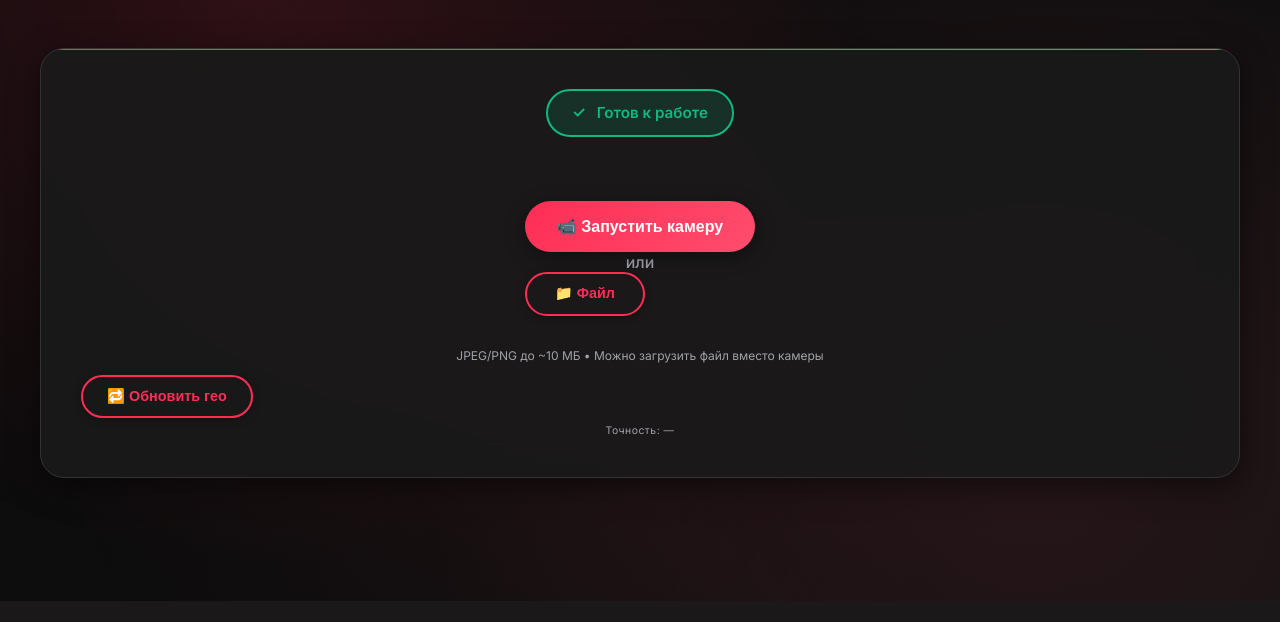
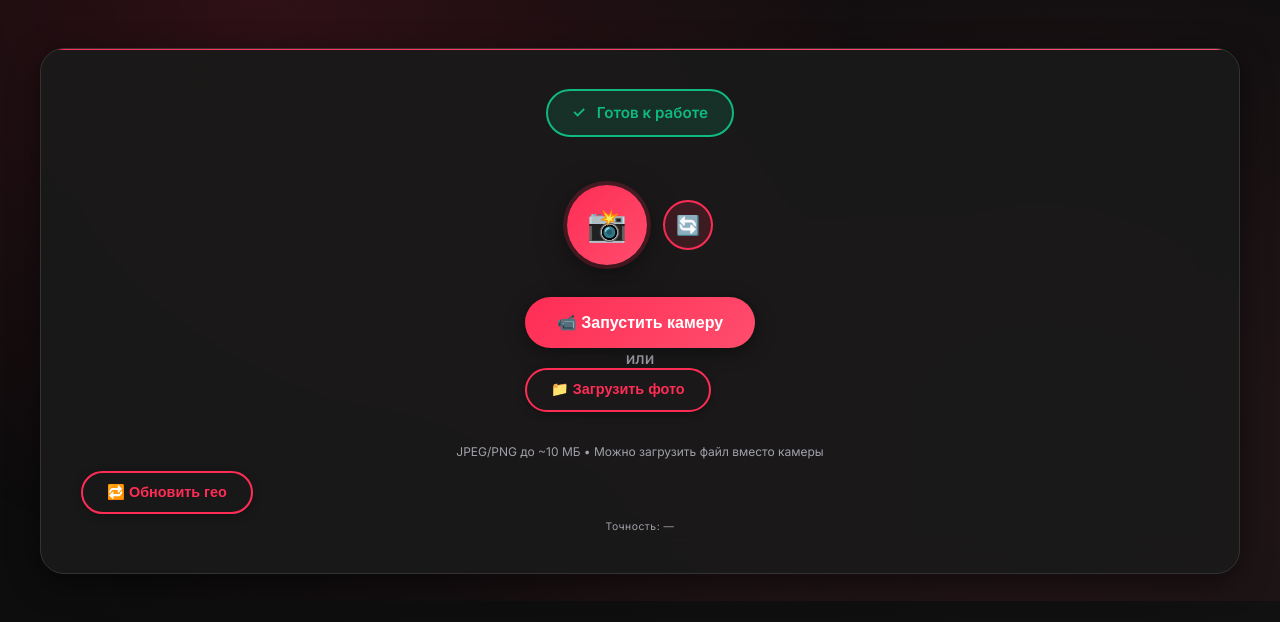
Before and after one commit to RobertV02/BuildXakaton, a Django app: page /playground/test/ in a window 1280 px wide. Shown: the part 199-821 px from the top of the page. Before the commit the page ends 800 px from the top, so only its background shows below. Run offline with Django 4.2, Linux system fonts and the light colour scheme.

Commit message:
fix design

```diff
--- a/mybuild/playground/templates/playground/photo_test.html
+++ b/mybuild/playground/templates/playground/photo_test.html
@@ -467,34 +467,61 @@
             display: none;
         }
 
-        .mobile-controls-bar {
-            position: fixed;
-            left: 0; right: 0; bottom: 0;
-            background: rgba(20,20,20,0.94);
-            backdrop-filter: blur(14px);
+        .camera-active-controls {
             display: flex;
-            justify-content: space-around;
-            padding: 0.65rem 1.1rem calc(env(safe-area-inset-bottom,0) + 0.65rem);
-            border-top: 1px solid var(--border-color);
-            z-index: 500;
+            gap: 1rem;
+            justify-content: center;
+            align-items: center;
+            margin-top: 1rem;
+            flex-wrap: wrap;
         }
-        .mc-btn {
+        .capture-btn-large {
             background: var(--gradient-primary);
             border: none;
-            width: 56px; height: 56px;
+            width: 80px; height: 80px;
             border-radius: 50%;
-            font-size: 1.3rem;
-            display:flex;align-items:center;justify-content:center;
-            color:#fff; cursor:pointer; box-shadow: var(--shadow-md);
-            transition: transform .25s;
+            font-size: 2rem;
+            display: flex;
+            align-items: center;
+            justify-content: center;
+            color: #fff;
+            cursor: pointer;
+            box-shadow: 0 0 0 4px rgba(255,45,85,0.2), var(--shadow-lg);
+            transition: all 0.3s ease;
+            position: relative;
         }
-        .mc-btn.shoot { box-shadow: 0 0 0 3px rgba(255,45,85,0.3); }
-        .mc-btn:active { transform: scale(.9); }
-        .mc-btn.switch, .mc-btn.start { font-size:1.25rem; }
-        .mc-btn:disabled { opacity:.5; cursor:not-allowed; }
-
-        @media (min-width: 900px) {
-            .mobile-controls-bar { display:none !important; }
+        .capture-btn-large::before {
+            content: '';
+            position: absolute;
+            width: 100%;
+            height: 100%;
+            border-radius: 50%;
+            background: rgba(255,255,255,0.1);
+            transform: scale(0);
+            transition: transform 0.3s ease;
+        }
+        .capture-btn-large:hover::before {
+            transform: scale(1.1);
+        }
+        .capture-btn-large:active {
+            transform: scale(0.95);
+        }
+        .switch-btn-mobile {
+            background: rgba(255,45,85,0.15);
+            border: 2px solid var(--primary-red);
+            color: var(--primary-red);
+            width: 50px; height: 50px;
+            border-radius: 50%;
+            font-size: 1.2rem;
+            display: flex;
+            align-items: center;
+            justify-content: center;
+            cursor: pointer;
+            transition: all 0.3s ease;
+        }
+        .switch-btn-mobile:hover {
+            background: var(--primary-red);
+            color: white;
         }
 
         .preview-wrapper {
@@ -555,6 +582,8 @@
             .header p { font-size: 1rem; padding: 0 1rem; }
             .main-card { padding: 1.2rem 1rem 1.3rem; border-radius: 20px; margin: 0.8rem 0; }
             .camera-controls { flex-direction: column; align-items: stretch; gap: 0.75rem; }
+            .camera-controls .controls-row { flex-direction: column; gap: 0.75rem; }
+            .separator { display: none; }
             .btn { width: 100%; max-width: none; padding: 1rem 1.15rem; font-size: 0.95rem; }
             .btn-small { padding: 0.85rem 1.05rem; font-size: 0.85rem; }
             .results-section { grid-template-columns: 1fr; gap: 1.2rem; }
@@ -569,6 +598,8 @@
             .preview-wrapper { max-width: 100%; }
             #preview { max-width: 100%; }
             .exif-summary-badge { max-width: 100%; }
+            /* Скрываем десктопные кнопки переключения/съемки на мобильных когда камера активна */
+            #switch-camera, #click-photo { display: none !important; }
         }
 
         @media (max-width: 480px) {
@@ -638,32 +669,37 @@
                 </div>
 
                 <video id="video" autoplay playsinline class="hidden" style="margin-bottom:1rem;"></video>
-                <div class="camera-controls">
-                    <div class="controls-row desktop-row">
+
+                <!-- Кнопки активной камеры - появляются только когда камера включена -->
+                <div class="camera-active-controls hidden" id="camera-active-controls">
+                    <button id="click-photo-large" class="capture-btn-large" title="Сделать снимок">
+                        📸
+                    </button>
+                    <button id="switch-camera-mobile" class="switch-btn-mobile" title="Переключить камеру">
+                        🔄
+                    </button>
+                </div>
+
+                <!-- Обычные кнопки управления -->
+                <div class="camera-controls" id="main-controls">
+                    <div class="controls-row">
                         <button id="start-camera" class="btn primary-action">
                             📹 Запустить камеру
                         </button>
                         <button id="switch-camera" class="btn btn-secondary btn-small hidden" title="Переключить камеру (фронтальная / тыльная)">
-                            🔄 Камера
+                            🔄 Переключить
                         </button>
-                        <button id="click-photo" class="btn capture-btn hidden" title="Сделать снимок">
-                            📸 Снимок
+                        <button id="click-photo" class="btn btn-secondary hidden" title="Сделать снимок">
+                            📸 Сделать фото
                         </button>
-                        <div class="separator desktop-sep">или</div>
+                        <div class="separator">или</div>
                         <button id="upload-button" class="btn btn-secondary btn-small" title="Загрузить готовое фото">
-                            📁 Файл
+                            📁 Загрузить фото
                         </button>
                         <input type="file" id="file-input" accept="image/*" class="hidden">
                     </div>
                 </div>
                 <div class="upload-hint">JPEG/PNG до ~10 МБ • Можно загрузить файл вместо камеры</div>
-
-                <div class="mobile-controls-bar hidden" id="mobile-bar">
-                    <button id="mb-upload" class="mc-btn" title="Загрузить файл">📁</button>
-                    <button id="mb-shoot" class="mc-btn shoot hidden" title="Сделать снимок">📸</button>
-                    <button id="mb-start" class="mc-btn start">📹</button>
-                    <button id="mb-switch" class="mc-btn switch hidden" title="Переключить камеру">🔄</button>
-                </div>
                 <canvas id="canvas" class="hidden"></canvas>
                 <div style="margin-top:0.75rem;">
                     <button id="refresh-geo" class="btn btn-small btn-secondary" style="width:auto;min-width:140px;">🔁 Обновить гео</button>
@@ -756,11 +792,10 @@
     const overlayCoords = document.getElementById('overlay-coords');
     const overlayDatetime = document.getElementById('overlay-datetime');
     const exifSummaryEl = document.getElementById('exif-summary');
-    const mobileBar = document.getElementById('mobile-bar');
-    const mbUpload = document.getElementById('mb-upload');
-    const mbShoot = document.getElementById('mb-shoot');
-    const mbStart = document.getElementById('mb-start');
-    const mbSwitch = document.getElementById('mb-switch');
+    const cameraActiveControls = document.getElementById('camera-active-controls');
+    const clickPhotoLarge = document.getElementById('click-photo-large');
+    const switchCameraMobile = document.getElementById('switch-camera-mobile');
+    const mainControls = document.getElementById('main-controls');
     const newCaptureBtn = document.getElementById('new-capture');
     const toggleExifBtn = document.getElementById('toggle-exif');
 
@@ -781,15 +816,20 @@
             statusElement.innerHTML = `${icons[type]}<span>${text}</span>`;
         }
 
-        function isMobile() { return window.innerWidth < 900; }
+        function isMobile() { return window.innerWidth <= 768; }
 
-        function syncMobileBarState() {
-            if (!isMobile()) { mobileBar.classList.add('hidden'); return; }
-            mobileBar.classList.remove('hidden');
-            const cameraActive = !video.classList.contains('hidden');
-            mbStart.classList.toggle('hidden', cameraActive);
-            mbShoot.classList.toggle('hidden', !cameraActive);
-            mbSwitch.classList.toggle('hidden', !cameraActive);
+        function updateCameraUI(cameraActive) {
+            if (cameraActive) {
+                cameraActiveControls.classList.remove('hidden');
+                startCameraButton.classList.add('hidden');
+                clickPhotoButton.classList.add('hidden');
+                switchCameraButton.classList.add('hidden');
+            } else {
+                cameraActiveControls.classList.add('hidden');
+                startCameraButton.classList.remove('hidden');
+                clickPhotoButton.classList.add('hidden');
+                switchCameraButton.classList.add('hidden');
+            }
         }
 
         async function startCamera(facingMode = 'user') {
@@ -819,10 +859,11 @@
                     video.classList.remove('mirrored');
                 }
                 video.classList.remove('hidden');
-                clickPhotoButton.classList.remove('hidden');
-                switchCameraButton.classList.remove('hidden');
-                startCameraButton.classList.add('hidden');
-                syncMobileBarState();
+                if (!isMobile()) {
+                    clickPhotoButton.classList.remove('hidden');
+                    switchCameraButton.classList.remove('hidden');
+                }
+                updateCameraUI(true);
 
                 currentFacingMode = facingMode;
                 updateStatus('Камера активна - готов к съемке');
@@ -848,10 +889,7 @@
 
         function afterCaptureStopUI() {
             video.classList.add('hidden');
-            clickPhotoButton.classList.add('hidden');
-            switchCameraButton.classList.add('hidden');
-            startCameraButton.classList.remove('hidden');
-            syncMobileBarState();
+            updateCameraUI(false);
         }
 
         clickPhotoButton.addEventListener('click', () => {
@@ -997,8 +1035,7 @@
                 updateStatus('Ошибка загрузки', 'error');
                 alert('Не удалось загрузить изображение на сервер.');
 
-                startCameraButton.classList.remove('hidden');
-                syncMobileBarState();
+                updateCameraUI(false);
             }
         }
 
@@ -1084,13 +1121,14 @@
 
         // --- Загрузка файла из системы ---
         uploadButton.addEventListener('click', () => { fileInput.click(); });
-        mbUpload.addEventListener('click', () => { fileInput.click(); });
-        mbStart.addEventListener('click', () => startCamera('user'));
-        mbSwitch.addEventListener('click', () => {
+
+        // Новые крупные кнопки для мобильных
+        clickPhotoLarge.addEventListener('click', () => clickPhotoButton.click());
+        switchCameraMobile.addEventListener('click', () => {
             const newFacingMode = currentFacingMode === 'user' ? 'environment' : 'user';
             startCamera(newFacingMode);
         });
-        mbShoot.addEventListener('click', () => clickPhotoButton.click());
+
         newCaptureBtn.addEventListener('click', () => {
             updateStatus('Перезапуск камеры...', 'processing');
             startCamera('user');
@@ -1115,8 +1153,7 @@
             getGeolocation();
             uploadFileDirect(file);
             // После загрузки файла дать возможность снова сделать снимок
-            startCameraButton.classList.remove('hidden');
-            syncMobileBarState();
+            updateCameraUI(false);
         });
 
         async function uploadFileDirect(file) {
@@ -1178,8 +1215,9 @@
         });
 
         window.addEventListener('offline', () => { updateStatus('Нет подключения к интернету', 'error'); });
-        window.addEventListener('resize', syncMobileBarState);
-        syncMobileBarState();
+
+        // Инициализация UI
+        updateCameraUI(false);
     </script>
 </body>
 </html>
```
